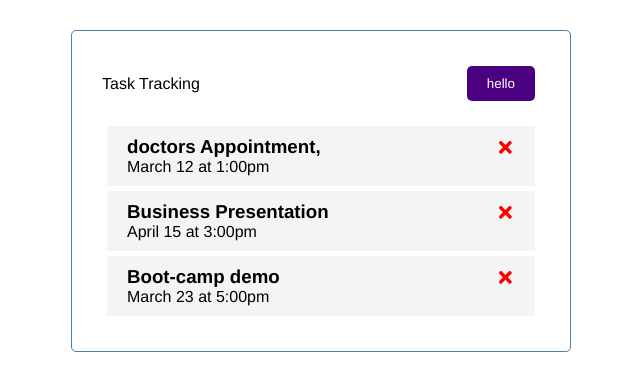
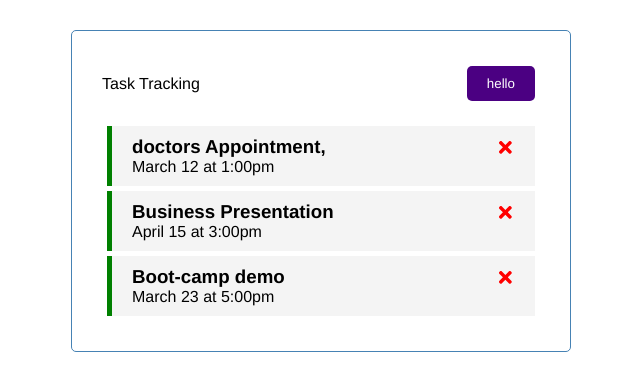
Before and after one commit to Code-250/Task-Tracker, a React (Create React App) app: page / in a window 1280 px wide. Shown: the top 390 px of the page, without its empty margins (319-959 px from the left). Built offline with nearby package versions, Linux system fonts and the light colour scheme.

Commit message:
added functionality to done class

```diff
--- a/src/App.js
+++ b/src/App.js
@@ -29,12 +29,23 @@ function App (){
         setTasks(tasks.filter((task)=>
         task.id !== id))
     }
+
+    //             ToggleReminder         \\
+
+    const toggleReminder = (id) =>{
+        setTasks(tasks.map((task)=>
+        task.id === id ? {...task,
+        reminder : !task.reminder}
+        : task ))
+    }
+
     return(
           <div className="container">
               <Header/>
              {tasks.length >0 ? (<Tasks
              tasks={tasks}
-             onDelete={deleteTask}/>
+             onDelete={deleteTask}
+             onToggle={toggleReminder}/>
              ) :(
                  "No Task To Show"
              )}
--- a/src/components/Task.js
+++ b/src/components/Task.js
@@ -1,10 +1,14 @@
 import {FaTimes} from "react-icons/fa"
 
-const Task = ({task, onDelete}) => {
+const Task = ({task, onDelete,onToggle}) => {
     return (
-        <div className="task">
+        <div className={`task ${task.reminder ?
+        "reminder" : ""}`}
+        onClick={()=>
+        onToggle(task.id)}>
             <h3>{task.text}
-                <FaTimes style={{color:"red", cursor:"pointer"}}
+                <FaTimes style={{color:"red",
+                cursor:"pointer"}}
                 onClick={()=>onDelete(task.id)}/>
             </h3>
             <p>{task.day}</p>
--- a/src/components/Tasks.js
+++ b/src/components/Tasks.js
@@ -1,11 +1,14 @@
 import Task from "./Task"
 
-const Tasks = ({tasks, onDelete}) => {
+const Tasks = ({tasks, onDelete, onToggle}) => {
     return (
         <>
             {tasks.map((task)=>{
-               return <Task key={task.id} task={task}
-               onDelete={onDelete}/>
+               return <Task key={task.id}
+                task={task}
+                onDelete={onDelete}
+                onToggle={onToggle}
+                />
             })}
         </>
     )
```
Also changed, not shown: 1 other file (tests, documents, lock files or other folders).
